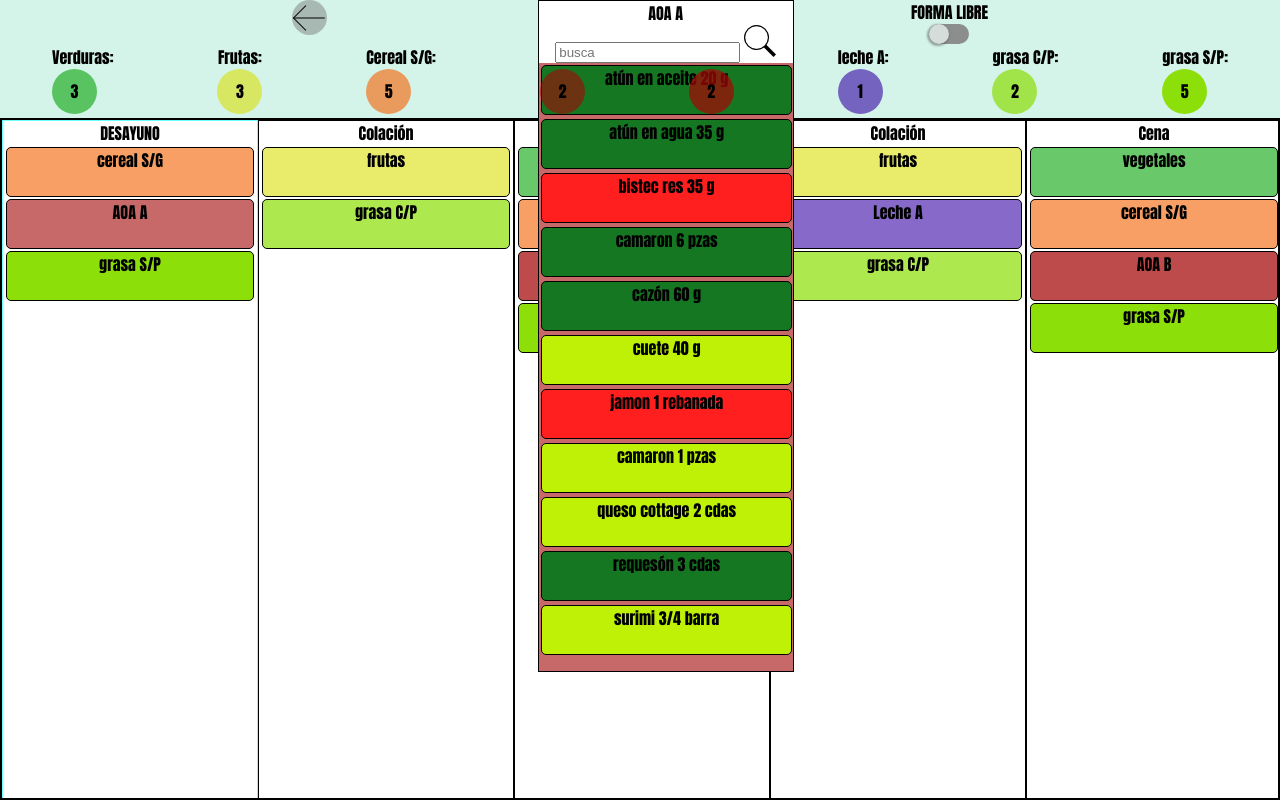
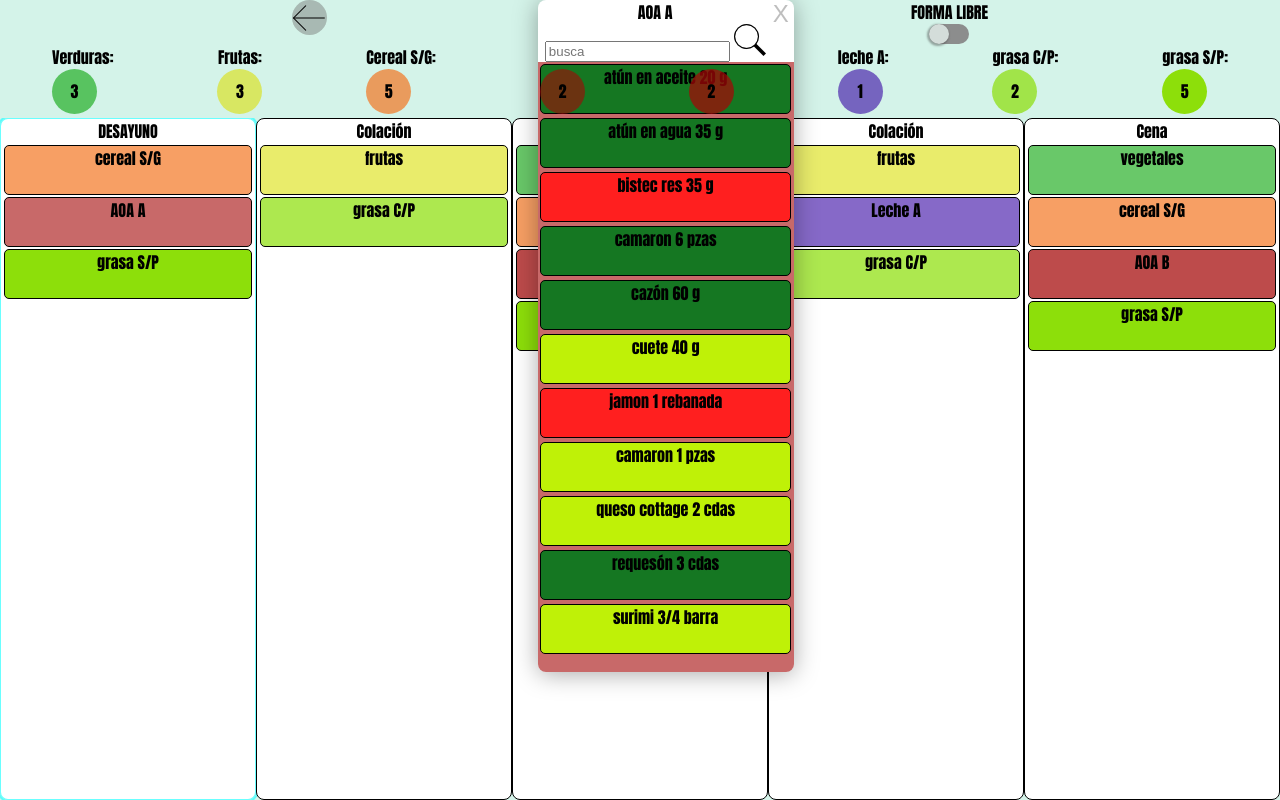
Before and after one commit to MaFerLlamas/Tupper, a plain HTML site: page public/index.html in a window 1280 px wide. Both pictures are taken after a click on the element "AOA A". Drawn offline with Linux system fonts and the light colour scheme.

Commit message:
better design n the modal and close functionality

```diff
--- a/public/index.html
+++ b/public/index.html
@@ -10,9 +10,8 @@
 	<!-- SCHEDULER -->
 	<div class="container-scheduler">
 		<div class="modal-select">
-			<div class="lbl-select">
-				<div class="lbl-close">X</div>
-			</div>
+			<div ><a class="close" href="#">X</a></div>
+			<div class="lbl-select"></div>
 
 			<div class="container-search">
 				<input id="input-search" type="text" placeholder="busca"/>
@@ -24,7 +23,7 @@
 
 		</div>
 		<!-- TOP -->
-		<div class="top-sheduler">
+		<div class="top-sheduler principalColor">
 			<div class="container-settings">
 				<div class="option">
 					<img src="assets/back.png"/>
@@ -196,7 +195,7 @@
 			</div>
 		</div>
 		<!-- CENTER -->
-		<div class="center-sheduler">
+		<div class="center-sheduler principalColor">
 
 
 			<!-- BREAKFAST -->
--- a/public/tupperScript.js
+++ b/public/tupperScript.js
@@ -6,10 +6,16 @@ let isStrict = true;
 let numGroups = 16;
 let containerCounter = document.querySelectorAll('.container-counter');
 let beforeColor;
+let portionText;
+
+// modal
+let closeModal = document.querySelector('.close');
+closeModal.addEventListener('click',function(){
+  let modalSelect = document.querySelector('.modal-select');
+  modalSelect.classList.remove('show-modal');
+});
 let searchBar = document.querySelector('.container-search');
-let portionText;
 searchBar.addEventListener('input',showSearch);
-
 
 let portionsOptions; // clickeable portion
 
@@ -151,7 +157,7 @@ function showAll(e){
     });
   }
 
-  modalSelect.classList.remove('.show-modal');
+  modalSelect.classList.remove('show-modal');
   modalSelect.classList.add('show-modal');
   modalSelect.style.left = "42vw";
 
--- a/public/tupperStyle.css
+++ b/public/tupperStyle.css
@@ -11,6 +11,10 @@ body{
 h1{
     font-size: 3em;
     font-weight: 700;
+}
+
+.principalColor{
+    background-color: rgb(212, 243, 233);
 }
 
 .frecuency0{
@@ -92,7 +96,6 @@ h1{
 .top-sheduler{
     width: 100vw;
     height: 118px;
-    background-color: rgb(212, 243, 233);
 }
 
 .container-settings{
@@ -219,7 +222,6 @@ h1{
     display: grid;
     grid-template-columns: repeat(5,20vw);
     height: calc(100vh - 118px);
-    border: 2px solid black;
 
 }
 
@@ -230,10 +232,14 @@ h1{
     position: absolute;
     width: 20vw;
     height: calc(100vh - 128px);
-    border: 1px solid black;
-    background-color: white;
+    /*border: 1px solid black;
+    background-color: white;*/
     overflow: hidden;
     /* background-color: rgb(179, 236, 161); */
+    text-align: center;
+    background-color: white;
+    border-radius: 8px;
+    box-shadow: 0px 2px 25px #00000057;
 }
 
 .container-choices{
@@ -251,12 +257,19 @@ h1{
     text-align: center;
 }
 
-.lbl-close{
-    display: inline-block;
+.close{
+    float: right;
+    margin-right: .2em;
+    font-size: 1.5em;
     font-family: Arial, Helvetica, sans-serif;
-    font-size: 2em;
+    color: #41414157;
+    text-decoration: none;
+    transition: all 0.4s;
     cursor: pointer;
-    border: 2px solid rgb(243, 238, 238);
+}
+
+.close:hover{
+    color: #cf2626;
 }
 
 .container-search{
@@ -268,6 +281,9 @@ h1{
     width: 100%;
     height: calc(100vh - 118px);
     border: 1px solid black;
+    text-align: center;
+    background-color: white;
+    border-radius: 8px;
 }
 
 .container-meal:focus{
```
